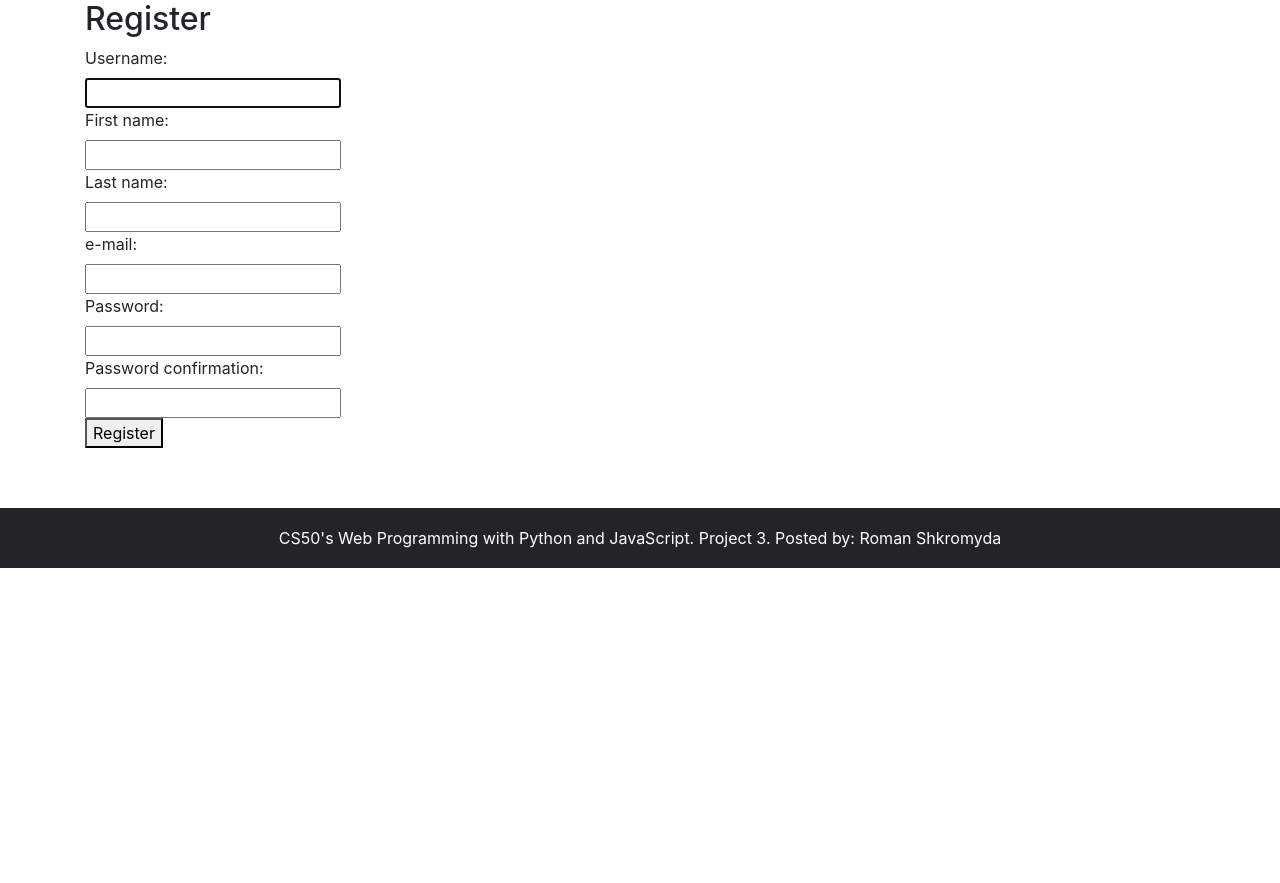
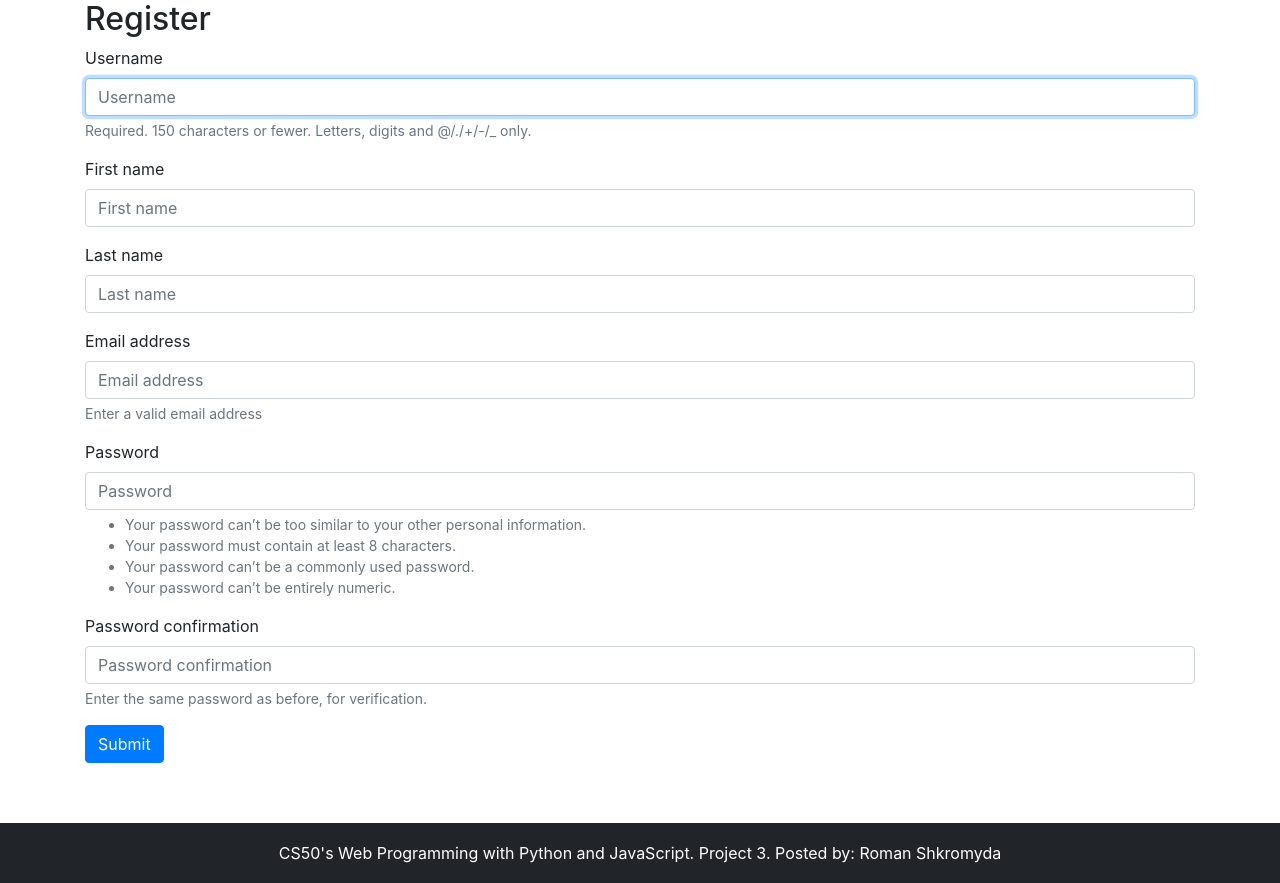
Before and after one commit to shurra/project3, a Django app: page /register/ in a window 1280 px wide. Shown: the part 56-939 px from the top of the page. Before the commit the page ends 624 px from the top, so only its background shows below. Run offline with Django 3.2, Linux system fonts and the light colour scheme; some libraries are stand-ins or nearby versions.

Commit message:
Func: password reset, comments added

```diff
--- a/orders/forms.py
+++ b/orders/forms.py
@@ -1,18 +1,14 @@
 from django import forms
-from django.contrib.auth.forms import UserCreationForm
+from django.contrib.auth.forms import UserCreationForm, UserChangeForm
 from .models import User, Category, PizzaTopping, SubsAddition, Sub, Pasta, Salad, DinnerPlatter, Order
 
 
 class RegisterForm(UserCreationForm):
-    username = forms.CharField(required=True)
-    # username = forms.CharField(forms.TextInput(attrs={'class': 'form-control', 'placeholder': 'Username'}))
-    # first_name = forms.CharField(forms.TextInput(attrs={'class': 'form-control', 'placeholder': 'First Name'}),
-    #                              max_length=32, help_text='First name')
-    # last_name = forms.CharField(forms.TextInput(attrs={'class': 'form-control', 'placeholder': 'Last Name'}),
-    #                             max_length=32, help_text='Last name')
-    email = forms.EmailField(max_length=64, help_text='Enter a valid email address', required=True, label='e-mail',)
-    # password1 = forms.CharField(forms.PasswordInput(attrs={'class': 'form-control', 'placeholder': 'Password'}))
-    # password2 = forms.CharField(forms.PasswordInput(attrs={'class': 'form-control', 'placeholder': 'Password Again'}))
+    # username = forms.CharField(required=True)
+    email = forms.EmailField(max_length=64,
+                             help_text='Enter a valid email address',
+                             required=True,
+                             label='Email address',)
 
     class Meta:
         model = User
@@ -91,3 +87,27 @@ class OrderForm(forms.ModelForm):
     class Meta:
         model = Order
         fields = ['done']
+
+
+class ProfileForm(UserChangeForm):
+    # password = None
+
+    class Meta:
+        model = User
+        fields = (
+            'first_name',
+            'last_name',
+            'email',
+        )
+        exclude = ('password',)
+
+
+# class ProfileForm(forms.ModelForm):
+#
+#     class Meta:
+#         model = User
+#         fields = (
+#             'first_name',
+#             'last_name',
+#             'email',
+#         )
--- /dev/null
+++ b/orders/helpers.py
@@ -0,0 +1,4 @@
+def search_in_list_of_dicts(search_list, key, value):
+    for item in search_list:
+        if item[key] == value:
+            return item
--- a/orders/models.py
+++ b/orders/models.py
@@ -3,6 +3,8 @@ from django.contrib.auth.models import User
 # from rest_framework import serializers
 
 # Create your models here.
+
+User._meta.get_field('email')._unique = True
 
 
 class Category(models.Model):
@@ -103,8 +105,8 @@ class Order(models.Model):
 
 
 class OrderItem(models.Model):
-    order = models.ForeignKey(Order, on_delete=models.DO_NOTHING)
-    category = models.ForeignKey(Category, on_delete=models.DO_NOTHING)
+    order = models.ForeignKey(Order, on_delete=models.SET_NULL, null=True)
+    category = models.ForeignKey(Category, on_delete=models.SET_NULL, null=True)
     name = models.CharField(max_length=500)
     # size = models.IntegerField(blank=True, null=True)
     price = models.DecimalField(max_digits=6, decimal_places=2)
--- a/orders/templates/orders/login.html
+++ b/orders/templates/orders/login.html
@@ -21,6 +21,8 @@
             <label for="id_password">Password:</label>
             <input class="form-control" id="id_password" name="password" type="password"/>
         </div>
-        <input class="btn btn-default" type="submit" value="Login"/>
+        <input class="btn btn-primary" type="submit" value="Login"/>
+        <span> or </span>
+        <a class="btn btn-danger" href="{% url 'password_reset' %}">reset password</a>
     </form>
 {% endblock %}
--- a/orders/templates/orders/order_list.html
+++ b/orders/templates/orders/order_list.html
@@ -1,7 +1,7 @@
 {% extends "orders/layout.html" %}
 
 {% block title %}
-    Orders
+    Pizza: Orders
 {% endblock %}
 
 {% block content %}
--- a/orders/templates/orders/profile.html
+++ b/orders/templates/orders/profile.html
@@ -16,4 +16,8 @@
         <a href="{% url 'change_password' %}"><button class="btn btn-danger">Change Password</button></a>
         <a href="{% url 'logout' %}"><button class="btn btn-primary">Logout</button></a>
     </ul>
+    <form method="post">
+    {% csrf_token %}
+        {% include "orders/form_snippet.html" with form=form %}
+    </form>
 {% endblock %}
--- a/orders/templates/orders/register.html
+++ b/orders/templates/orders/register.html
@@ -8,15 +8,16 @@
     <h2>Register</h2>
     <form method="post">
         {% csrf_token %}
-        {% for field in form %}
-            <div>
-                {{ field.label_tag }}<br>
-                {{ field }}
-                {% for error in field.errors %}
-                    <p style="color: red">{{ error }}</p>
-                {% endfor %}
-            </div>
-        {% endfor %}
-        <button type="submit">Register</button>
+{#        {% for field in form %}#}
+{#            <div>#}
+{#                {{ field.label_tag }}<br>#}
+{#                {{ field }}#}
+{#                {% for error in field.errors %}#}
+{#                    <p style="color: red">{{ error }}</p>#}
+{#                {% endfor %}#}
+{#            </div>#}
+{#        {% endfor %}#}
+        {% include "orders/form_snippet.html" with form=form %}
+{#        <button type="submit">Register</button>#}
     </form>
 {% endblock %}
--- a/orders/urls.py
+++ b/orders/urls.py
@@ -10,7 +10,8 @@ urlpatterns = [
     path('register/', views.register_view, name='register'),
     path('login/', views.login_view, name='login'),
     path('logout/', views.logout_view, name='logout'),
-    path('profile/', TemplateView.as_view(template_name="orders/profile.html"), name='profile'),
+    # path('profile/', TemplateView.as_view(template_name="orders/profile.html"), name='profile'),
+    path('profile/', views.profile, name='profile'),
     path('collect_pizza/', views.collect_pizza, name="collect_pizza"),
     path('collect_sub/', views.collect_sub, name="collect_sub"),
     path('collect_pasta/', views.collect_pasta, name="collect_pasta"),
@@ -21,7 +22,28 @@ urlpatterns = [
     path('orders/', OrdersList.as_view(), name="orders"),
     path('order/<int:pk>/', OrderDetail.as_view(), name="order-detail"),
     path('order-done/', views.order_done, name="order-done"),
+
+    # TODO: change to django view
+    path('change-password/', views.change_password, name='change_password'),
+    path('password-reset/',
+         auth_views.PasswordResetView.as_view(template_name='orders/password_reset_form.html',
+                                              email_template_name='orders/password_reset_email.html'),
+         name="password_reset",
+         ),
+    path('password-reset-done/',
+         auth_views.PasswordResetDoneView.as_view(template_name='orders/password_reset_done.html'),
+         name="password_reset_done",
+         ),
+    path('password-reset-confirm/<uidb64>/<token>/',
+         auth_views.PasswordResetConfirmView.as_view(template_name='orders/password_reset_confirm.html'),
+         name="password_reset_confirm",
+         ),
+    path('password-reset-complete/',
+         auth_views.PasswordResetCompleteView.as_view(template_name='orders/password_reset_complete.html'),
+         name="password_reset_complete",
+         ),
     # path('change-password/', auth_views.PasswordChangeView.as_view(template_name='orders/change-password.html')),
-    path('change-password/', views.change_password, name='change_password')
+    # path('password-reset-confirm/<uidb64>/<token>/', auth_views.password_reset_confirm, name='password_reset_confirm'),
+    # path('password-reset-complete/', auth_views.password_reset_complete, name='password_reset_complete'),
     # path('accounts/', include('django.contrib.auth.urls')),
 ]
--- a/orders/views.py
+++ b/orders/views.py
@@ -1,13 +1,14 @@
-from django.http import HttpResponse, HttpResponseRedirect
+from django.http import HttpResponseRedirect
 from django.shortcuts import render, redirect
 from django.views.generic import ListView, DetailView
-from django.views.generic.detail import SingleObjectMixin
 
-from .models import Category, PizzaTopping, Pizza, Sub, Pasta, Salad, DinnerPlatter, Order, OrderItem, SubsAddition, UserSession
+from .models import Category, PizzaTopping, Pizza, Sub, Pasta, Salad, DinnerPlatter, Order, OrderItem, SubsAddition, \
+    UserSession
+from .helpers import search_in_list_of_dicts
 
-from .forms import RegisterForm, PizzaForm, SubForm, PastaForm, SaladForm, DinnerPlatterForm, OrderForm
+from .forms import RegisterForm, PizzaForm, SubForm, PastaForm, SaladForm, DinnerPlatterForm, OrderForm, ProfileForm
 from django.contrib.auth import login, authenticate, logout, update_session_auth_hash
-from django.contrib.auth.forms import AuthenticationForm, PasswordChangeForm
+from django.contrib.auth.forms import PasswordChangeForm
 from django.contrib.auth.mixins import LoginRequiredMixin
 from django.contrib.auth.decorators import login_required
 from django.contrib import messages
@@ -58,10 +59,13 @@ def index(request):
 
 
 def register_view(request):
+    """
+    Users registration view
+    """
     if request.method == 'POST':
         form = RegisterForm(request.POST)
         if form.is_valid():
-            user = form.save()
+            form.save()
             raw_password = form.cleaned_data.get('password1')
             user = authenticate(username=form.cleaned_data.get('username'), password=raw_password)
             login(request, user)
@@ -72,6 +76,9 @@ def register_view(request):
 
 
 def login_view(request):
+    """
+    Users login view. Loads shopping cart data from DB to session.
+    """
     if request.method == 'POST':
         username = request.POST.get("username")
         password = request.POST.get("password")
@@ -96,8 +103,12 @@ def login_view(request):
 
 
 def logout_view(request):
+    """
+    Users logout view. Saves shopping cart data from session to DB.
+    """
     if 'cart_items' in request.session.keys():
-        user_session_data, created = UserSession.objects.update_or_create(
+        # user_session_data, created = UserSession.objects.update_or_create(
+        UserSession.objects.update_or_create(
             user=request.user,
             defaults={
                 'session_cart_data': json.dumps({
@@ -114,6 +125,9 @@ def logout_view(request):
 
 @login_required(login_url='/login/')
 def collect_pizza(request):
+    """
+    Pizza form view. Search pizza and add to shopping cart.
+    """
     if request.method == "POST":
         form = PizzaForm(request.POST)
         if form.is_valid():
@@ -142,6 +156,9 @@ def collect_pizza(request):
 
 @login_required(login_url='/login/')
 def collect_sub(request):
+    """
+    Sub form view. Search sub and add to shopping cart.
+    """
     if request.method == "POST":
         form = SubForm(request.POST)
         if form.is_valid():
@@ -167,6 +184,9 @@ def collect_sub(request):
 
 @login_required(login_url='/login/')
 def collect_pasta(request):
+    """
+    Pasta form view. Search pasta and add to shopping cart.
+    """
     if request.method == "POST":
         form = PastaForm(request.POST)
         if form.is_valid():
@@ -184,6 +204,9 @@ def collect_pasta(request):
 
 @login_required(login_url='/login/')
 def collect_salad(request):
+    """
+    Salad form view. Search salad and add to shopping cart.
+    """
     if request.method == "POST":
         form = SaladForm(request.POST)
         if form.is_valid():
@@ -201,11 +224,16 @@ def collect_salad(request):
 
 @login_required(login_url='/login/')
 def collect_dinner_platter(request):
+    """
+    Dinner platter form view. Search dinner platter and add to shopping cart.
+    """
     if request.method == "POST":
         form = DinnerPlatterForm(request.POST)
         if form.is_valid():
             dinner_platter = form.cleaned_data.get('name')
-            price = dinner_platter.small_price if int(form.cleaned_data.get('size')) == 1 else dinner_platter.large_price
+            price = dinner_platter.small_price \
+                if int(form.cleaned_data.get('size')) == 1 \
+                else dinner_platter.large_price
             item_to_cart = {'product_id': dinner_platter.id,
                             'category': dinner_platter.category.id,
                             'name': dinner_platter.name,
@@ -219,6 +247,9 @@ def collect_dinner_platter(request):
 
 @login_required(login_url='/login/')
 def add_to_cart(request, item_to_cart):
+    """
+    Add to cart function - save item data to shopping cart in session
+    """
     if not request.session.get('cart_items'):
         cart_items = []
         item_id = 1
@@ -235,6 +266,9 @@ def add_to_cart(request, item_to_cart):
 
 @login_required(login_url='/login/')
 def remove_from_card(request):
+    """
+    Remove item from cart in session.
+    """
     request.session['cart_items'].remove(search_in_list_of_dicts(request.session['cart_items'],
                                                                  "cart_item_id",
                                                                  int(request.GET.get('cart_item_id'))))
@@ -244,14 +278,11 @@ def remove_from_card(request):
     return redirect('index')
 
 
-def search_in_list_of_dicts(search_list, key, value):
-    for item in search_list:
-        if item[key] == value:
-            return item
-
-
 @login_required(login_url='/login/')
 def submit_order(request):
+    """
+    Create order view. Parse shopping cart from session data, save cart items and order.
+    """
     if request.user.is_authenticated:
         if "cart_items" in request.session.keys() and len(request.session['cart_items']) > 0:
             # ------------------   Create order   ------------------
@@ -317,6 +348,9 @@ def submit_order(request):
 
 
 class OrdersList(LoginRequiredMixin, ListView):
+    """
+    Orders list
+    """
     login_url = '/login/'
 
     context_object_name = "user_orders"
@@ -329,6 +363,9 @@ class OrdersList(LoginRequiredMixin, ListView):
 
 
 class OrderDetail(LoginRequiredMixin, DetailView):
+    """
+    Order detail
+    """
     login_url = '/login/'
     context_object_name = 'order'
 
@@ -343,17 +380,19 @@ class OrderDetail(LoginRequiredMixin, DetailView):
 
 @login_required(login_url='/login/')
 def order_done(request):
+    """
+    Order done function for 'Is_staff' users
+    """
     if request.method == "POST":
         form = OrderForm(request.POST)
         if form.is_valid():
-            # order = Order.objects.get(pk=id)
             order = get_object_or_404(Order, pk=int(form.data['order_id']))
             order.done = True
             order.save()
-            # order = None
     return redirect("orders")
 
 
+@login_required(login_url='/login/')
 def change_password(request):
     if request.method == 'POST':
         form = PasswordChangeForm(request.user, request.POST)
@@ -361,11 +400,27 @@ def change_password(request):
             user = form.save()
             update_session_auth_hash(request, user)  # Important!
             messages.success(request, 'Your password was successfully updated!')
-            return redirect('change_password')
         else:
             messages.error(request, 'Please correct the error below.')
+        return redirect('profile')
     else:
         form = PasswordChangeForm(request.user)
     return render(request, 'orders/change-password.html', {
         'form': form
     })
+
+
+@login_required(login_url='/login/')
+def profile(request):
+    if request.method == 'POST':
+        form = ProfileForm(request.POST, instance=request.user)
+        if form.is_valid():
+            form.save()
+        else:
+            messages.error(request, 'Please correct the error below.')
+        return redirect('profile')
+    else:
+        form = ProfileForm(instance=request.user)
+        return render(request, 'orders/profile.html', {
+            'form': form
+        })
```
Also changed, not shown: orders/templates/orders/menu.html (+8 -2 lines), orders/templates/orders/password_reset_complete.html (added, +8 -0 lines), orders/templates/orders/password_reset_confirm.html (added, +11 -0 lines), orders/templates/orders/password_reset_done.html (added, +16 -0 lines), orders/templates/orders/password_reset_email.html (added, +14 -0 lines), orders/templates/orders/password_reset_form.html (added, +15 -0 lines), pizza/settings.py (+8 -1 lines).
